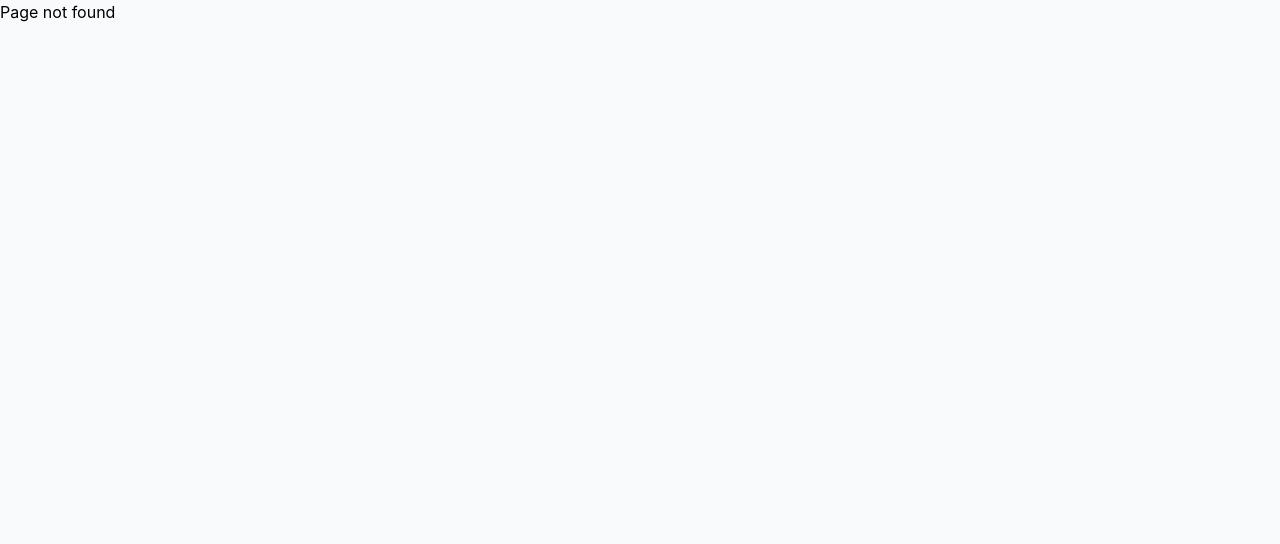
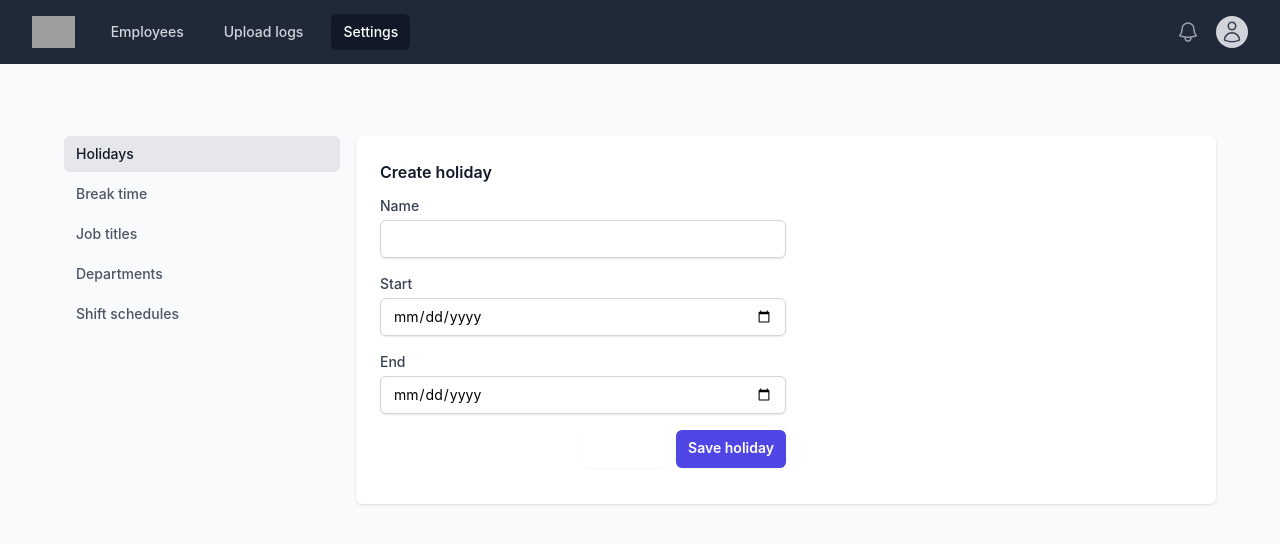
Before and after one commit to cilesmoras/Presenz, a React (Vite) app in the folder client/: page /holidays/create in a window 1280 px wide. Before the commit this address had no page. Shown: the top 544 px of the page. Built offline with nearby package versions, Linux system fonts and the light colour scheme; grey boxes are pictures that could not be loaded.

Commit message:
feat: insert holiday

```diff
--- a/client/src/App.jsx
+++ b/client/src/App.jsx
@@ -10,9 +10,11 @@ import Register from "./pages/login/Register";
 import Settings from "./pages/settings";
 import BreakTime from "./pages/settings/break-time/index";
 import Departments from "./pages/settings/departments";
+import HolidaysForm from "./pages/settings/holidays/HolidaysForm";
 import Holidays from "./pages/settings/holidays/index";
 import JobTitles from "./pages/settings/job-titles/index";
 import ShiftSchedules from "./pages/settings/shift-schedules/index";
+
 export default function App() {
   return (
     <Routes>
@@ -28,7 +30,10 @@ export default function App() {
         </Route>
         <Route path="/attendance-logs" element={<AttendanceLogs />} />
         <Route element={<Settings />}>
-          <Route path="/holidays" element={<Holidays />} />
+          <Route path="/holidays">
+            <Route index element={<Holidays />} />
+            <Route path="create" element={<HolidaysForm />} />
+          </Route>
           <Route path="/break-time" element={<BreakTime />} />
           <Route path="/job-titles" element={<JobTitles />} />
           <Route path="/departments" element={<Departments />} />
--- /dev/null
+++ b/client/src/lib/dal/holidaysDAL.js
@@ -0,0 +1,28 @@
+import { Db } from "../../utils/ConnectMethod";
+
+export async function fetchHolidays() {
+  try {
+    const response = await Db.get("/holidays");
+    return response.data;
+  } catch (error) {
+    return error.response.data.message;
+  }
+}
+
+export async function insertHoliday(data) {
+  try {
+    const response = await Db.post("/holidays", data);
+    return response.data;
+  } catch (error) {
+    return error.response.data;
+  }
+}
+
+export async function updateHoliday(data, id) {
+  try {
+    const response = await Db.put(`/holidays/${id}`, data);
+    return response.data;
+  } catch (error) {
+    return error.response.data.message;
+  }
+}
--- /dev/null
+++ b/client/src/pages/settings/holidays/HolidaysForm.jsx
@@ -0,0 +1,116 @@
+import { zodResolver } from "@hookform/resolvers/zod";
+import dayjs from "dayjs";
+import React from "react";
+import { Controller, useForm } from "react-hook-form";
+import { useParams } from "react-router-dom";
+import { z } from "zod";
+import { Input } from "../../../components/inputs";
+import { Button } from "../../../components/ui";
+import { useNotificationContext } from "../../../context/NotificationContext";
+import { insertHoliday, updateHoliday } from "../../../lib/dal/holidaysDAL";
+
+export default function HolidaysForm() {
+  const { id } = useParams();
+  const isAddMode = !id;
+  const { handleNotification } = useNotificationContext();
+
+  const schema = z.object({
+    name: z.string().trim().min(1, { message: "Please enter a name." }),
+    holidayStart: z.coerce.date(),
+    holidayEnd: z.coerce.date(),
+  });
+
+  const {
+    control,
+    handleSubmit,
+    reset,
+    formState: { errors, isSubmitting },
+  } = useForm({
+    resolver: zodResolver(schema),
+    defaultValues: {
+      name: "",
+      holidayStart: "",
+      holidayEnd: "",
+    },
+  });
+
+  async function onSubmit(data) {
+    const { name, holidayStart, holidayEnd } = data;
+    const startDate = dayjs(holidayStart).format("YYYY-MM-DD");
+    const endDate = dayjs(holidayEnd).format("YYYY-MM-DD");
+    const newData = { name, holidayStart: startDate, holidayEnd: endDate };
+    const result = isAddMode
+      ? await insertHoliday(newData)
+      : await updateHoliday(newData, id);
+    if (!result.success) {
+      handleNotification("error", "Something went wrong", result.message);
+      return console.error(`submit error: ${result.message}`);
+    }
+
+    handleNotification("success", "Saved successfully", result.message);
+    isAddMode ? reset() : navigate(`/holidays`);
+  }
+
+  return (
+    <form onSubmit={handleSubmit(onSubmit)} autoComplete="off">
+      <h3 className="text-base font-semibold leading-6 text-gray-900">
+        {isAddMode ? "Create holiday" : "Edit holiday"}
+      </h3>
+      <div className="py-3 space-y-4 sm:w-full lg:w-1/2">
+        <Controller
+          name="name"
+          control={control}
+          render={({ field: { ref, ...rest } }) => (
+            <Input
+              {...rest}
+              type="text"
+              label="Name"
+              error={errors?.name?.message}
+            />
+          )}
+        />
+        <Controller
+          name="holidayStart"
+          control={control}
+          render={({ field: { ref, ...rest } }) => (
+            <Input
+              {...rest}
+              type="date"
+              label="Start"
+              error={errors?.holidayStart?.message}
+            />
+          )}
+        />
+        <Controller
+          name="holidayEnd"
+          control={control}
+          render={({ field: { ref, ...rest } }) => (
+            <Input
+              {...rest}
+              type="date"
+              label="End"
+              error={errors?.holidayEnd?.message}
+            />
+          )}
+        />
+        <div className="flex gap-3 justify-end">
+          <Button
+            type="button"
+            variant="secondary"
+            onClick={() =>
+              navigate(isAddMode ? `/employees/` : `/employees/${idNumber}`)
+            }
+          >
+            Cancel
+          </Button>
+          <button
+            type="submit"
+            className="inline-flex justify-center rounded-md bg-indigo-600 px-3 py-2 text-sm font-semibold text-white shadow-sm hover:bg-indigo-500 focus-visible:outline focus-visible:outline-2 focus-visible:outline-offset-2 focus-visible:outline-indigo-600"
+          >
+            {isSubmitting ? "Saving..." : "Save holiday"}
+          </button>
+        </div>
+      </div>
+    </form>
+  );
+}
```
Also changed, not shown: 1 other file (tests, documents, lock files or other folders).
